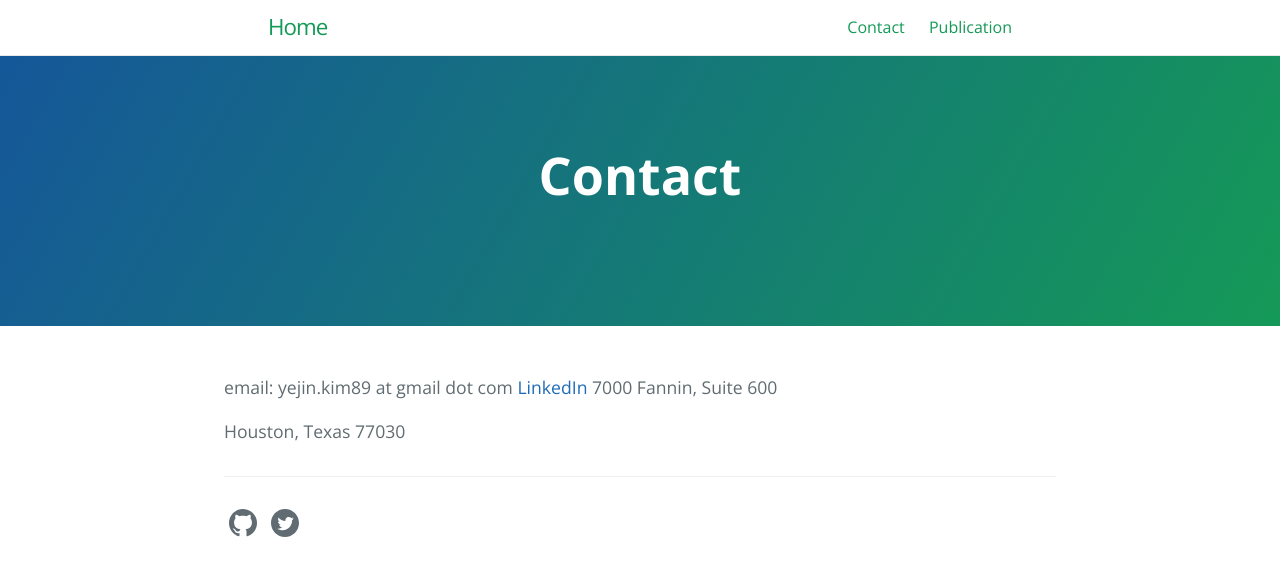
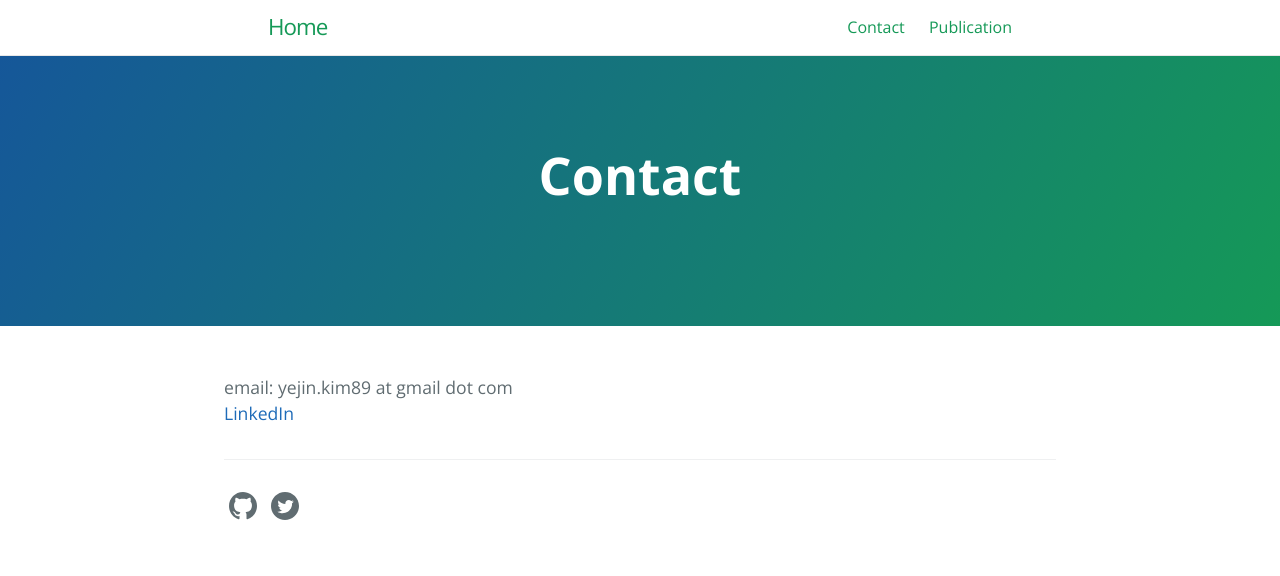
Before and after one commit to yejinjkim/yejinjkim.github.io, a Jekyll site: the page built from contact.md, in a window 1280 px wide. Shown: the top 576 px of the page. Built offline with Jekyll 4.4.1, drawn with Linux system fonts in a browser that asks for light colours; the repository's description, which GitHub fills in, is left out.

Commit message:
Update contact.md

```diff
--- a/contact.md
+++ b/contact.md
@@ -6,6 +6,3 @@ tagline:
 
 email: yejin.kim89 at gmail dot com
 [LinkedIn](https://www.linkedin.com/in/jaylynn-yejin-kim-647a5377/)
-7000 Fannin, Suite 600
-
-Houston, Texas 77030
```
